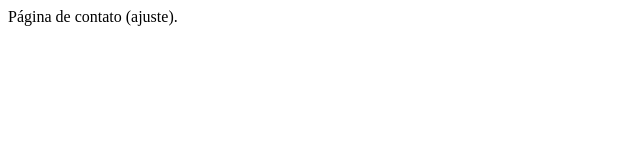
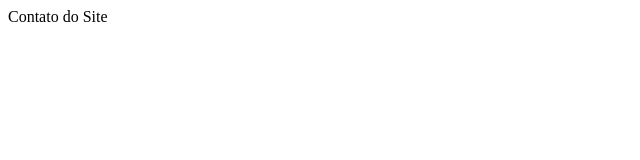
Before and after one commit to fabricioboliveira80/github-master, a plain HTML site: page contato.html in a window 1280 px wide. Shown: the full height of the page, 0-640 px from the left. Drawn offline with Linux system fonts and the light colour scheme.

Commit message:
Alteração final da página de contatos closes 2#

```diff
--- a/contato.html
+++ b/contato.html
@@ -1,3 +1,3 @@
 <html>
-    Página de contato (ajuste).
+    Contato do Site
 </html>
```
